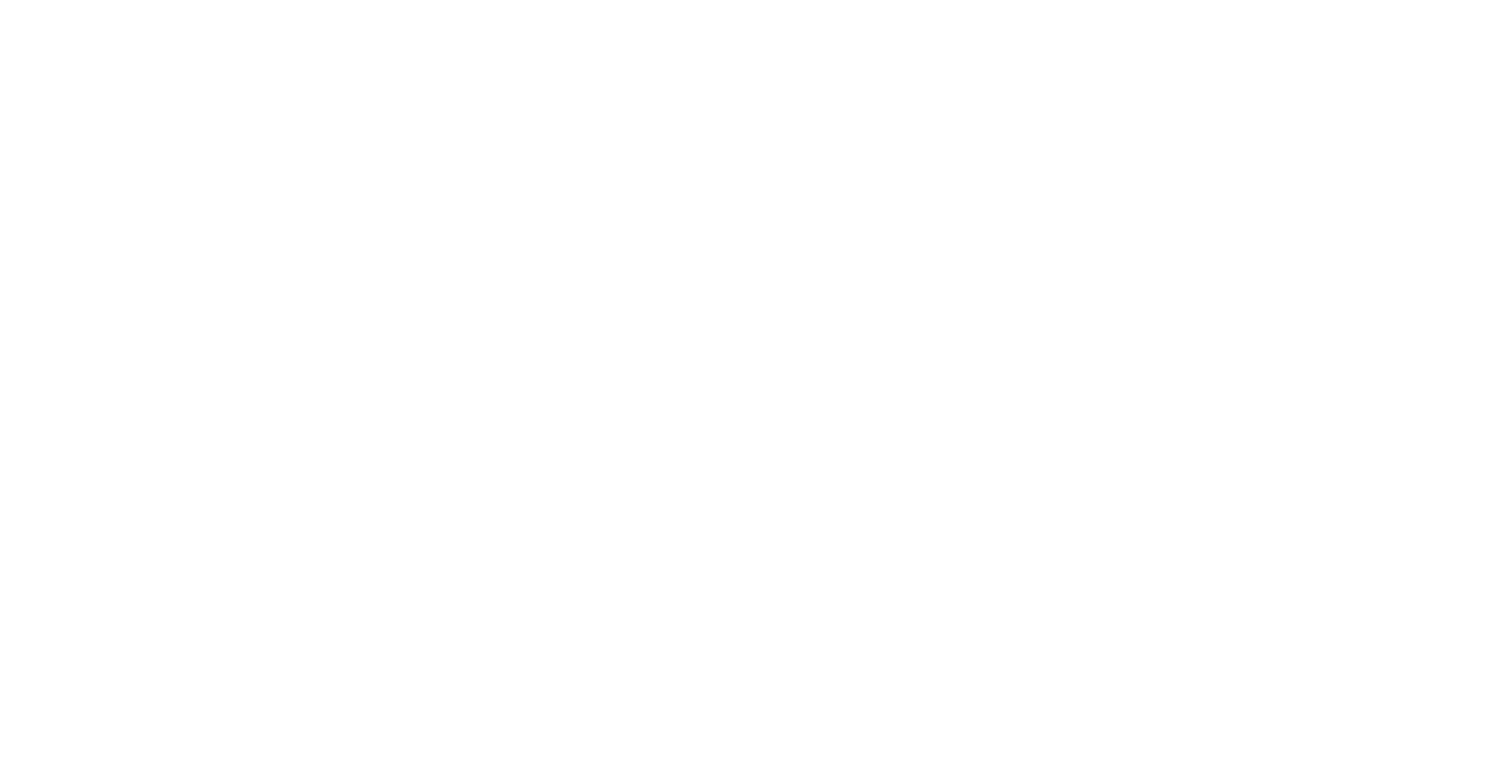
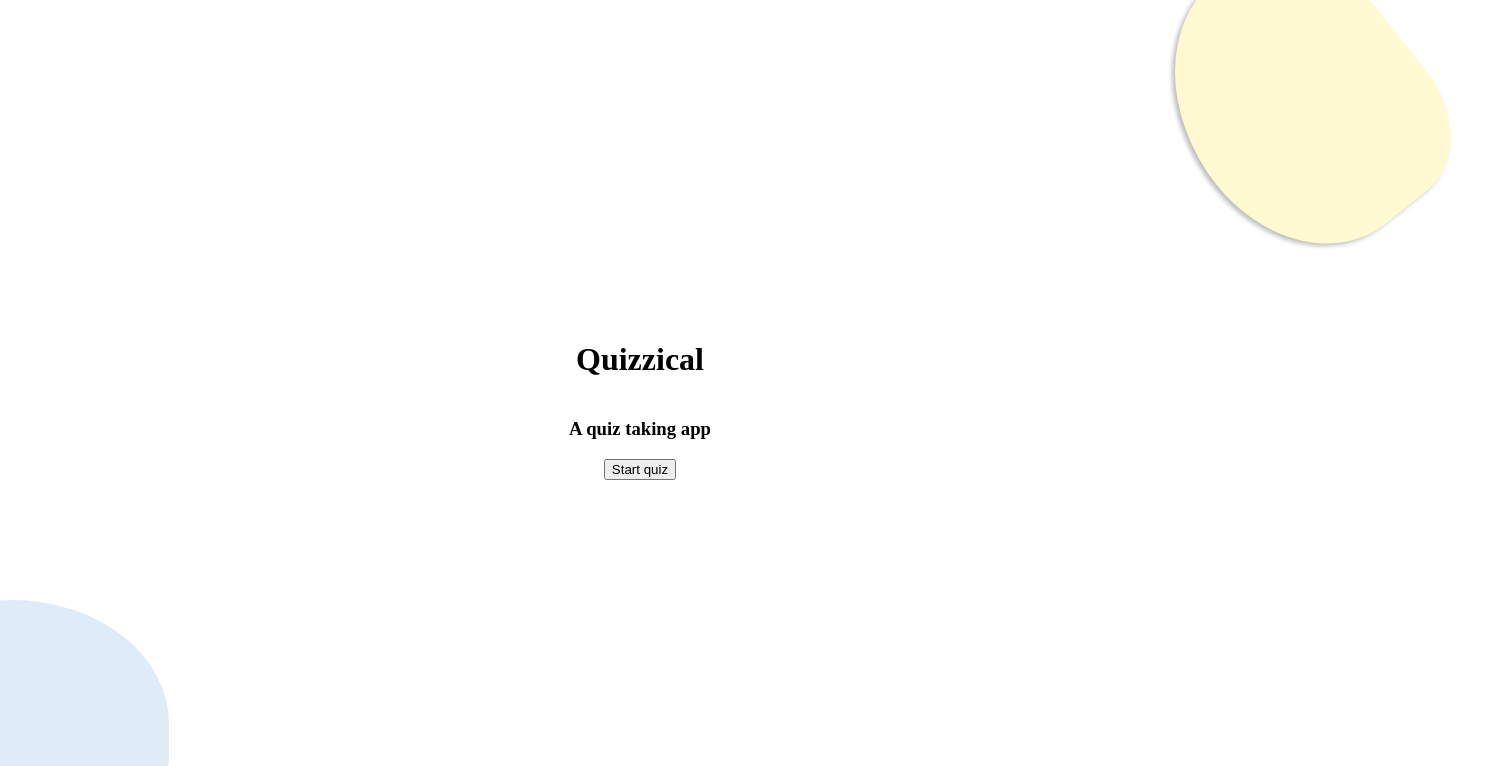
Before and after one commit to ali-a-ahmed1097/quizzical-app, a React (Vite) app: page / in a window 1280 px wide. Shown: the top 766 px of the page, 1485 px wide, since content can reach past the window. Built offline with nearby package versions, Linux system fonts and the light colour scheme.

Commit message:
Added a Home component that renders the first screen of the quiz.

```diff
--- a/src/App.jsx
+++ b/src/App.jsx
@@ -1,6 +1,25 @@
-import { useState } from 'react';
+import React from 'react';
 import './App.css';
+import Home from './components/Home';
+import Blob from './components/Blob';
 
 export default function App() {
+  const [quiz, setQuiz] = React.useState([]);
 
+  async function generateQuiz() {
+    let response = await fetch('https://opentdb.com/api.php?amount=5&type=multiple');
+    let questions = await response.json();
+    setQuiz(questions.results.map(q => ({
+      question: q.question,
+      potential: q.incorrect_answers,
+      correct: q.correct_answer
+    })));
+  }
+
+  return (
+    <div className='full'>
+      <Blob />
+      <Home generateQuiz={generateQuiz} />
+    </div>
+  );
 }
--- /dev/null
+++ b/src/components/Blob.jsx
@@ -0,0 +1,14 @@
+import React from "react";
+
+export default function Blob() {
+    return (
+        <div>
+            <div className="top-blob">
+                <div></div>
+            </div>
+            <div className="bottom-blob">
+                <div></div>
+            </div>
+        </div>
+    );
+}
--- /dev/null
+++ b/src/components/Home.jsx
@@ -0,0 +1,11 @@
+import React from "react";
+
+export default function Home(props) {
+    return (
+        <div className="home">
+            <h1>Quizzical</h1>
+            <h3>A quiz taking app</h3>
+            <button onClick={props.generateQuiz}>Start quiz</button>
+        </div>
+    );
+}
--- a/src/index.css
+++ b/src/index.css
@@ -0,0 +1,40 @@
+body {
+  margin: 0;
+  padding: 0;
+  overflow-x: hidden;
+}
+
+.home {
+  display: flex;
+  flex-direction: column;
+  align-items: center;
+  width: 100vw;
+  height: 100vh;
+  justify-content: center;
+}
+
+.top-blob {
+  position: absolute;
+  width: 297px;
+  height: 235px;
+  left: 90vw;
+  top: -2vh;
+
+  transform: rotate(-128.49deg);
+
+  background: #FFFAD1;
+  transform: rotate(-128.49deg);
+
+  border-radius: 75% 90% 55% 52%;
+  box-shadow: 0px -4px 4px rgba(0, 0, 0, 0.25);
+}
+
+.bottom-blob {
+  position: absolute;
+  width: 297px;
+  height: 235px;
+  left: -8rem;
+  top: 75vh;
+  background: #DEEBF8;
+  border-radius: 78% 87% 56% 75%;
+}
```
